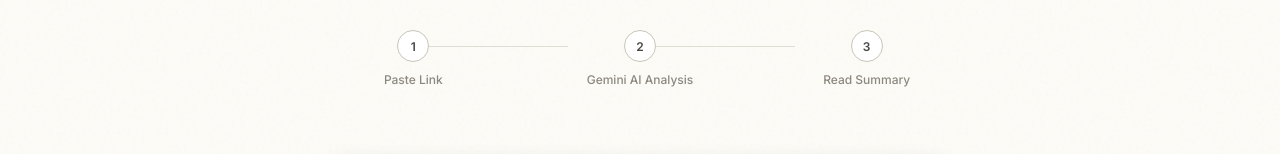
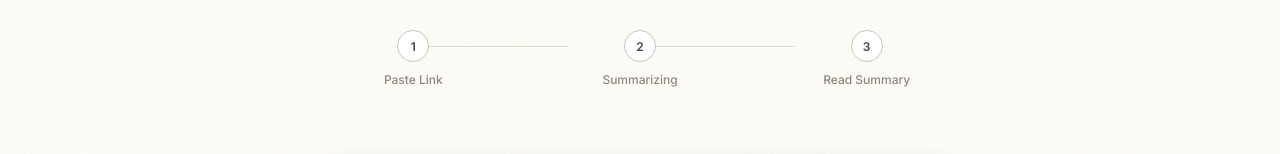
Before and after one commit to Akshat-mohanty/video-summary, a React (Vite) app: page / in a window 1280 px wide. Shown: the part 593-747 px from the top of the page. Built offline with nearby package versions, Linux system fonts and the light colour scheme.

Commit message:
Update step label to Summarizing

```diff
--- a/src/App.jsx
+++ b/src/App.jsx
@@ -196,7 +196,7 @@ function VideoCard({ meta }) {
 
 // ─── Step Indicator Bar ───────────────────────────────────────────────────────
 function StepsIndicator({ step }) {
-  const steps = ['Paste Link', 'Gemini AI Analysis', 'Read Summary'];
+  const steps = ['Paste Link', 'Summarizing', 'Read Summary'];
   return (
     <motion.div className="steps" variants={fadeUp} custom={3} initial="hidden" animate="visible">
       {steps.map((label, i) => (
@@ -307,7 +307,7 @@ export default function App() {
   const phaseLabel = {
     idle: '',
     fetching: 'Fetching video info…',
-    analyzing: 'Gemini AI Analyzing…',
+    analyzing: 'Summarizing…',
     done: 'Done',
     error: 'Error',
   };
```
